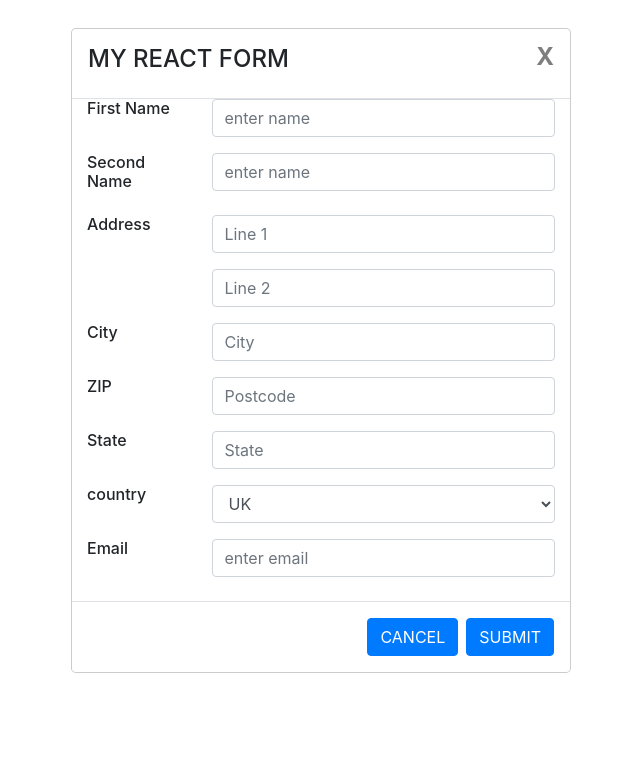
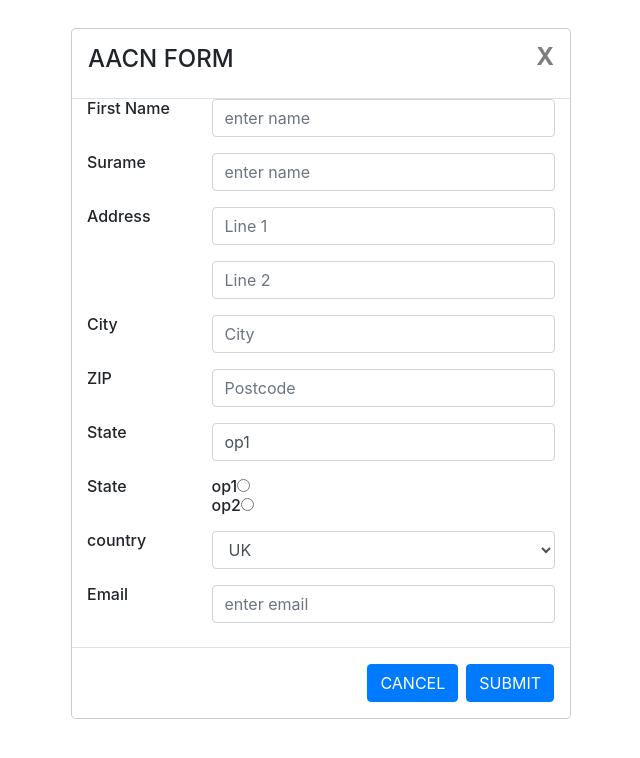
Before and after one commit to aminkhandesign/aacn_react_forms, a React (Create React App) app: page / in a window 1280 px wide. Shown: the top 758 px of the page, without its empty margins (319-959 px from the left). Built offline with nearby package versions, Linux system fonts and the light colour scheme.

Commit message:
REMOVE SOME EXTRANEOUS FILES - DEMO'D VERSION HERE

```diff
--- a/src/components/eco-systems/app.jsx
+++ b/src/components/eco-systems/app.jsx
@@ -6,7 +6,7 @@ import myConfig from '../../data/form-config.js'
 const  endpoint = "https://jsonplaceholder.typicode.com/photos"
 
 
-// let myConfig = [ "MY REACT FORM", [{type:["input"],label:"First Name", placeholder:"enter name",validate:false, field:"fname"},
+//  let myConfig = [ "MY REACT FORM", [{type:["input"],label:"First Name", placeholder:"enter name",validate:false, field:"fname"},
 
 // {type:["input"],placeholder:"enter name", label:"Surname",validate:true, field:"sname"},
 // {type:["select" , ["London","Manchester"]],placeholder:"enter city", label:"City",validate:true, field:"city"},
@@ -27,7 +27,7 @@ class App extends Component {
 
         return (
             <>
-            <AACN_FORM  endpoint={endpoint} config={myConfig} />
+            < AACN_FORM  endpoint={endpoint} config={myConfig} />
 
             </>
                );
--- a/src/data/form-config.js
+++ b/src/data/form-config.js
@@ -1,12 +1,15 @@
-const  myConfig = [ "MY REACT FORM",
+const  myConfig =
 
+
+[ "AACN FORM",
 [{type:["input"],label:"First Name", placeholder:"enter name",validate:false, field:"fname"},
-{type:["input"],placeholder:"enter name", label:"Second Name",validate:true, field:"sname"},
+{type:["input"],placeholder:"enter name", label:"Surame",validate:true, field:"sname"},
 {type:["input"],placeholder:"Line 1", label:"Address",validate:true, field:"line1"},
 {type:["input"],placeholder:"Line 2", label:"",validate:true, field:"line2"},
 {type:["input"],placeholder:"City", label:"City",validate:true, field:"city"},
 {type:["input"],placeholder:"Postcode", label:"ZIP",validate:true, field:"zip"},
 {type:["input"],placeholder:"State", label:"State",validate:false, field:"state"},
+{type:["radio", ["op1","op2"]],placeholder:"State", label:"State",validate:false, field:"state"},
 {type:["select" , ["UK","US"]], label:"country", placeholder:"country",validate:false, field:"country"},
 {type:["input"],placeholder:"enter email",validate:false, field:"email",label:"Email"}]]
 
```
Also changed, not shown: src/logo.svg (deleted), 1 other file (tests, documents, lock files or other folders).
